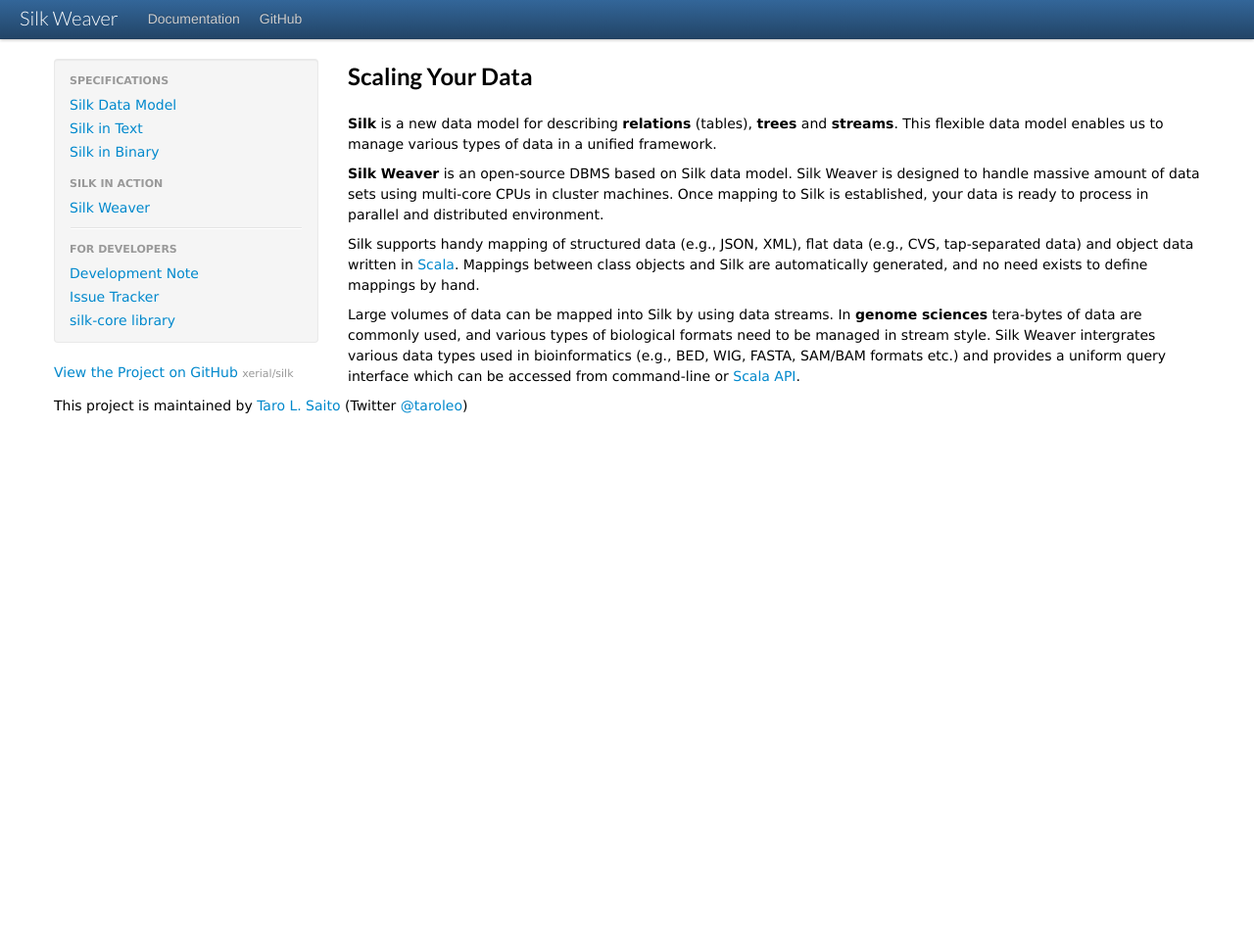
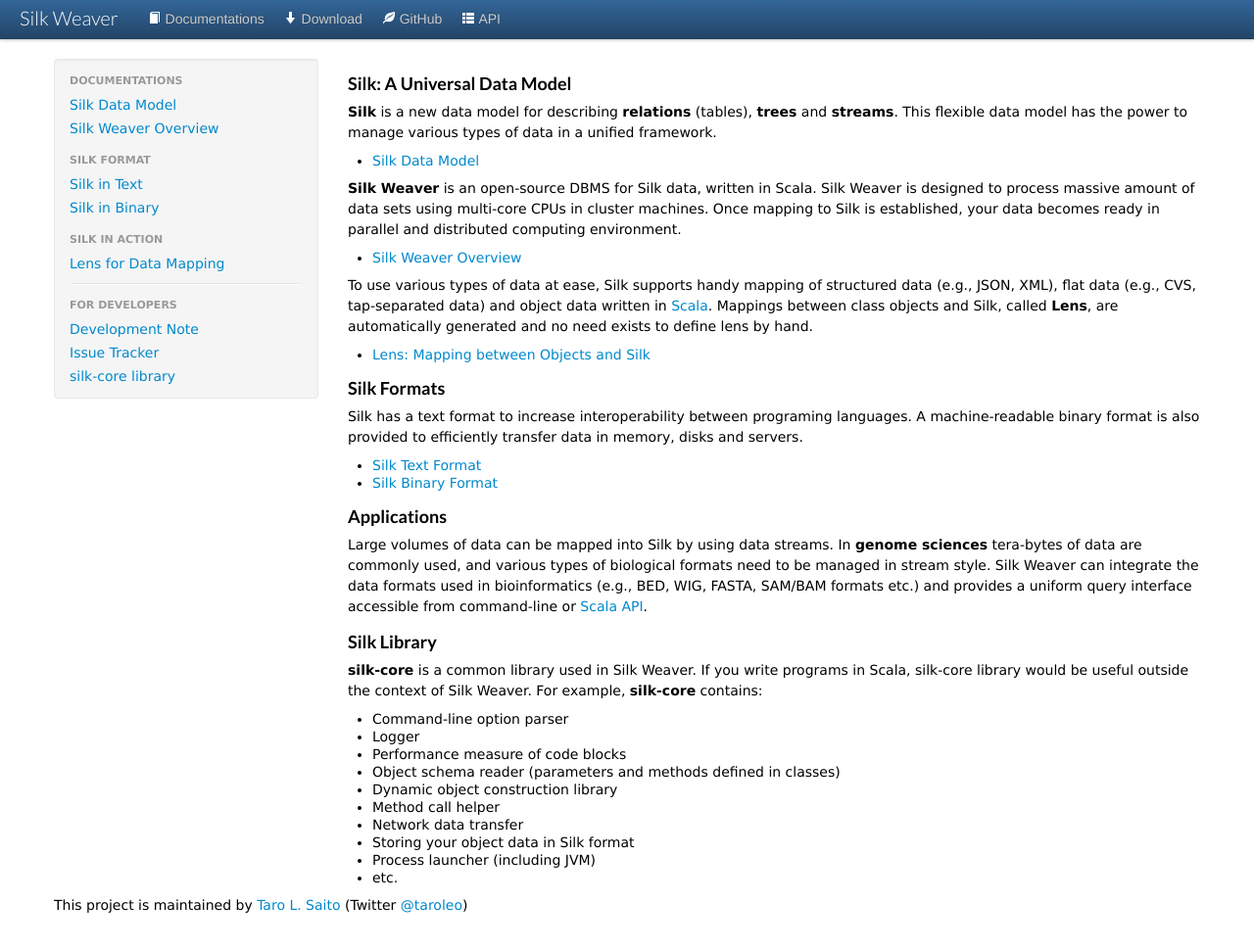
Before and after one commit to xerial/silk, a Jekyll site: the page built from index.md, in a window 1280 px wide and 984 px high. Shown: the top 971 px of the window at 98% size. Built offline with Jekyll 4.4.1, drawn with Linux system fonts in a browser that asks for light colours; Markdown is read by kramdown in place of the engine named in the settings.

Commit message:
Edit top page

```diff
--- a/_includes/sidenav.html
+++ b/_includes/sidenav.html
@@ -5,12 +5,14 @@
 
 <div class="well sidebar-nav">
 <ul class="nav nav-list">
- <li class="nav-header">Specifications</li>
+ <li class="nav-header">Documentations</li>
  <li><a href="{{ BASE_PATH }}/model.html">Silk Data Model</a></li>
+ <li><a href="{{ BASE_PATH }}/weaver.html">Silk Weaver Overview</a></li>
+ <li class="nav-header">Silk Format</li>
  <li><a href="{{ BASE_PATH }}/text-format.html">Silk in Text</a></li>
  <li><a href="{{ BASE_PATH }}/binary-format.html">Silk in Binary</a></li>
  <li class="nav-header">Silk in Action</li>
- <li><a href="{{ BASE_PATH }}/weaver.html">Silk Weaver</a></li>
+ <li><a href="{{ BASE_PATH }}/lens.html">Lens for Data Mapping</a></li>
  <li class="divider"></li>
  <li class="nav-header">For Developers</li>
  <li><a href="{{ BASE_PATH }}/development.html">Development Note</a></li>
@@ -19,4 +21,3 @@
 
 </ul>
 </div>
-  <p class="view"><a href="https://github.com/xerial/silk">View the Project on GitHub <small>xerial/silk</small></a></p>
--- a/_includes/themes/twitter/default.html
+++ b/_includes/themes/twitter/default.html
@@ -58,8 +58,10 @@
           <a class="brand" href="{{ HOME_PATH }}">{{ site.title }}</a>
 	  <div class="nav-collapse">
             <ul class="nav">
-	      <li><a>Documentation</a></li>
-	      <li><a href="http://github.com/xerial/silk">GitHub</a></li>
+	      <li><a><i class="icon-book icon-white"></i> Documentations</a></li>
+	      <li><a><i class="icon-arrow-down icon-white"></i> Download</a></li>
+	      <li><a href="http://github.com/xerial/silk"><i class="icon-leaf icon-white"></i> GitHub</a></li>
+	      <li><a><i class="icon-th-list icon-white"></i> API</a></li>
             </ul>
 	  </div>
         </div>
--- a/index.md
+++ b/index.md
@@ -6,11 +6,39 @@ tagline: A new data model for relations, trees and streams
 {% include JB/setup %}
 
 
-## Scaling Your Data
-**Silk** is a new data model for describing **relations** (tables), **trees** and **streams**. This flexible data model enables us to manage various types of data in a unified framework.
+### Silk: A Universal Data Model
+**Silk** is a new data model for describing **relations** (tables), **trees** and **streams**. This flexible data model has the power to manage various types of data in a unified framework.
 
-**Silk Weaver** is an open-source DBMS based on Silk data model. Silk Weaver is designed to handle massive amount of data sets using multi-core CPUs in cluster machines. Once mapping to Silk is established, your data is ready to process in parallel and distributed environment.
+* [Silk Data Model](model.html)
 
-Silk supports handy mapping of structured data (e.g., JSON, XML), flat data (e.g., CVS, tap-separated data) and object data written in [Scala](http://scala-lang.org). Mappings between class objects and Silk are automatically generated, and no need exists to define mappings by hand.
+**Silk Weaver** is an open-source DBMS for Silk data, written in Scala. Silk Weaver is designed to process massive amount of data sets using multi-core CPUs in cluster machines. Once mapping to Silk is established, your data becomes ready in parallel and distributed computing environment.
 
-Large volumes of data can be mapped into Silk by using data streams. In **genome sciences** tera-bytes of data are commonly used, and various types of biological formats need to be managed in stream style. Silk Weaver intergrates various data types used in bioinformatics (e.g., BED, WIG, FASTA, SAM/BAM formats etc.) and provides a uniform query interface which can be accessed from command-line or [Scala API](.).
+* [Silk Weaver Overview](weaver.html)
+
+To use various types of data at ease, Silk supports handy mapping of structured data (e.g., JSON, XML), flat data (e.g., CVS, tap-separated data) and object data written in [Scala](http://scala-lang.org). Mappings between class objects and Silk, called **Lens**, are automatically generated and no need exists to define lens by hand.
+
+* [Lens: Mapping between Objects and Silk](lens.html)
+
+### Silk Formats
+
+Silk has a text format to increase interoperability between programing languages. A machine-readable binary format is also provided to efficiently transfer data in memory, disks and servers.
+
+* [Silk Text Format](text-format.html)
+* [Silk Binary Format](binary-format.html)
+
+### Applications
+Large volumes of data can be mapped into Silk by using data streams. In **genome sciences** tera-bytes of data are commonly used, and various types of biological formats need to be managed in stream style. Silk Weaver can integrate the data formats used in bioinformatics (e.g., BED, WIG, FASTA, SAM/BAM formats etc.) and provides a uniform query interface accessible from command-line or [Scala API](.).
+
+### Silk Library
+**silk-core** is a common library used in Silk Weaver. If you write programs in Scala, silk-core library would be useful outside the context of Silk Weaver. For example, **silk-core** contains:
+
+* Command-line option parser
+* Logger
+* Performance measure of code blocks
+* Object schema reader (parameters and methods defined in classes)
+* Dynamic object construction library
+* Method call helper
+* Network data transfer
+* Storing your object data in Silk format
+* Process launcher (including JVM)
+* etc.
--- a/stylesheets/styles.css
+++ b/stylesheets/styles.css
@@ -78,7 +78,7 @@ body {
 h1, h2, h3, h4, h5, h6 {
   font-family:Lato, "Helvetica Neue", Helvetica, Arial, sans-serif;*/
   color:#222;
-  margin:0 0 20px;
+  margin:12px 0 5px;
 }
 
 p {
```
Also changed, not shown: model.md (added, +5 -0 lines).
